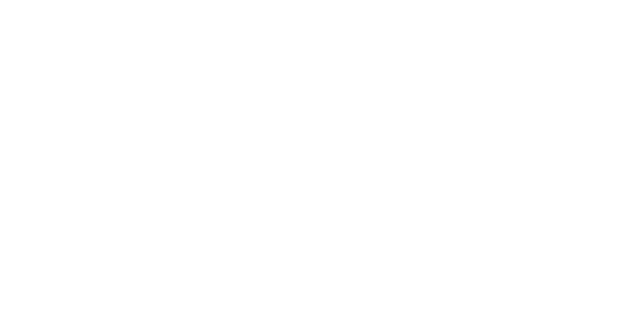
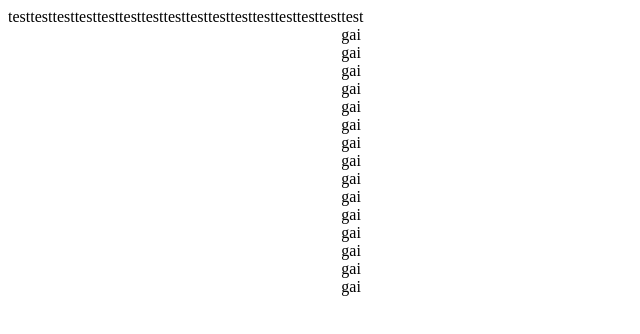
Before and after one commit to Bbaranoski/Etch-a-Sketch, a plain HTML site: page index.html in a window 1280 px wide. Shown: the whole page, without its empty margins (0-640 px from the left). Drawn offline with Linux system fonts and the light colour scheme.

Commit message:
make the grid

```diff
--- a/index.html
+++ b/index.html
@@ -5,6 +5,7 @@
     <meta http-equiv="X-UA-Compatible" content="IE=edge">
     <meta name="viewport" content="width=device-width, initial-scale=1.0">
     <title>Document</title>
+    <link rel = "stylesheet" href = "style.css">
 </head>
 <body>
 
--- a/java.js
+++ b/java.js
@@ -1,7 +1,21 @@
-const first = document.querySelector('.container');
+const gridBase = document.querySelector('.container');
 
-const gridFirst = document.createElement('div');
+for (i = 0; i < 16; i++){
 
-gridFirst.style.backgroundColor = 'red';
+    gridHorizontal = document.createElement('div');
 
-first.appendChild(gridFirst);
+    gridHorizontal.textContent = 'test';
+
+    gridBase.appendChild(gridHorizontal);
+
+}
+
+for (i = 1; i < 16; i++){
+
+    gridVertical = document.createElement('div');
+
+    gridVertical.textContent = 'gai';
+
+    gridHorizontal.appendChild(gridVertical);
+
+}
--- /dev/null
+++ b/style.css
@@ -0,0 +1,5 @@
+.container{
+
+    display: flex;
+
+}
```
